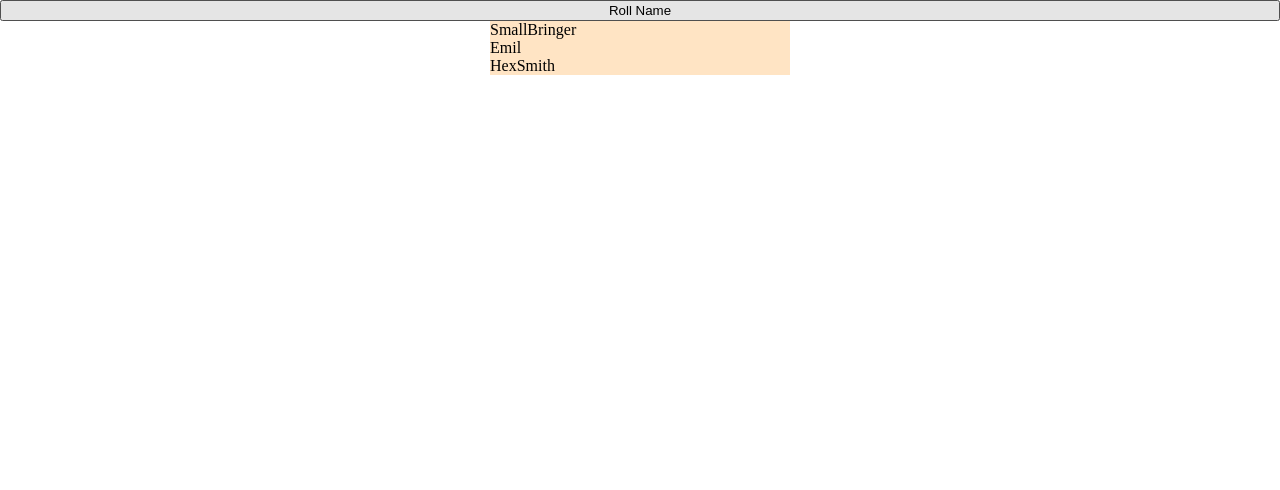
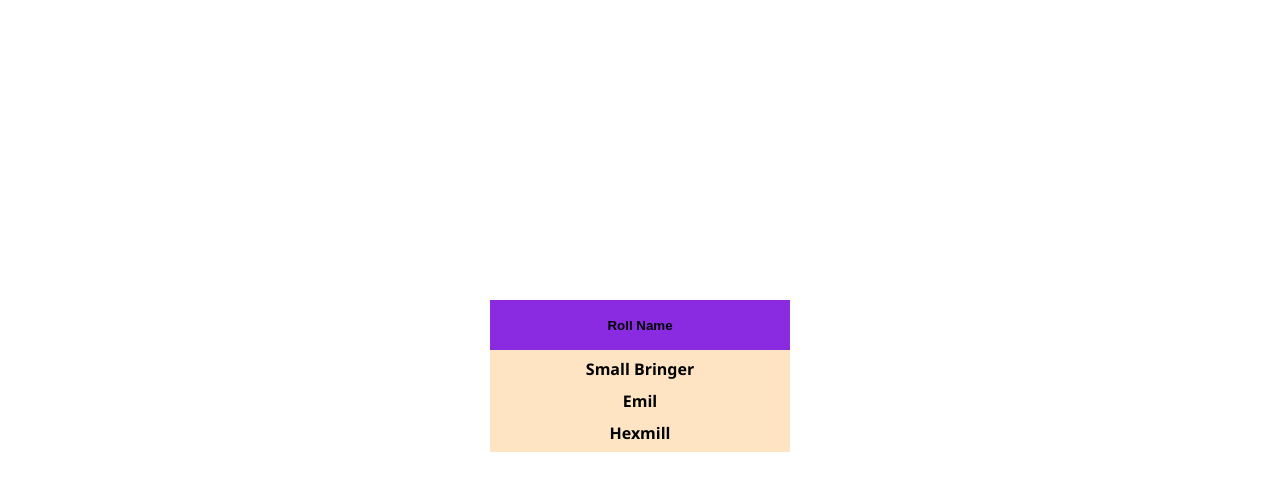
Before and after one commit to RustyNick/NamnGenerator, a plain HTML site: page index.html in a window 1280 px wide. Both pictures are taken after a click on the button "Roll Name". Drawn offline with Linux system fonts and the light colour scheme.

Commit message:
second commit

```diff
--- a/index.html
+++ b/index.html
@@ -9,6 +9,7 @@
     <title>Document</title>
 </head>
 <body>
+    <main>
         <div class="box">
             <button id="generate" >Roll Name</button>
             <div class="innerBox">
@@ -19,5 +20,7 @@
 
             </div>
         </div>
+
+    </main>
 </body>
 </html>
--- a/logic.js
+++ b/logic.js
@@ -6,14 +6,14 @@ let firstnameOne = ["Grex","Exs","Wil","Lma","Sal","Kin","Cho","Tree","Majo","Em
 
 let firstnameTwo =["grex","exs","wil","lma","sal","kin","cho","tree","majo","em","il","orb","ban",];
 
-let lastnameOne = ["Hex","Smith","",];
+let lastnameOne = ["Hex","Smith","Mir","Gor","Mark","Till","My","Mill","Or","Stan","Ox","Dur","","",];
 
-let lastnameTwo = ["hex","Smith","",];
+let lastnameTwo = ["hex","smith","mir","gor","mark","till","my","mill","or","stan","ox","dur",];
 
 function getTitle(){
     const randomtitleOne = titleOne[Math.floor(Math.random()* titleOne.length)];
     const randomtitleTwo = titleTwo[Math.floor(Math.random()* titleTwo.length)];
-    const title = randomtitleOne + randomtitleTwo
+    const title = randomtitleOne +" "+ randomtitleTwo
     document.getElementById("title").innerText = title
 }
 
@@ -37,6 +37,9 @@ function getLastName(){
 document.getElementById("generate").addEventListener("click", getName)
 
 function getName(){
+    document.getElementById("title").innerText = ""
+    document.getElementById("firstname").innerText = ""
+    document.getElementById("lastname").innerText = ""
     getTitle()
     getFirstName()
     getLastName()
--- a/style.css
+++ b/style.css
@@ -1,19 +1,47 @@
 *{
     box-sizing: border-box;
 }
-
+button{
+    width:100%;
+    height:50px;
+    font-weight:bold;
+    background-color: blueviolet;
+    border:none;
+    outline:grey;
+    transition:0.3s;
+}
+button:hover{
+    background-color:grey;
+    color:white;
+    opacity: 0.7;
+}
 body{
     margin:0px;
 }
+
+main{
+    margin:0px;
+    display:flex;
+    justify-content: center;
+}
 .box{
-    margin:auto;
+    width:300px;
+    margin-top: 300px;
     display:flex;
     flex-direction:column;
 }
 
 .innerBox{
     width:300px;
+    padding:3px;
     margin:auto;
     flex-flow: row;
     background-color: bisque;
 }
+.name {
+    padding:5px;
+    font-family: 'Segoe UI', Tahoma, Geneva, Verdana, sans-serif;
+    font-weight: bold;
+    text-align: center;
+
+}
```
Lines whose indentation alone changed are shown as unchanged.
